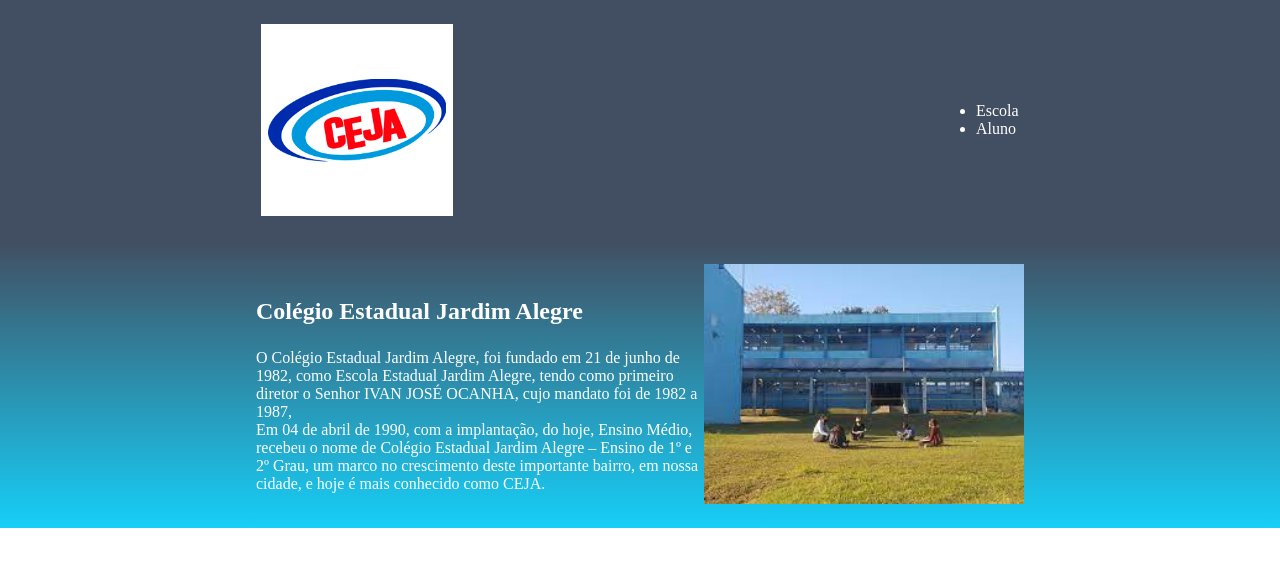
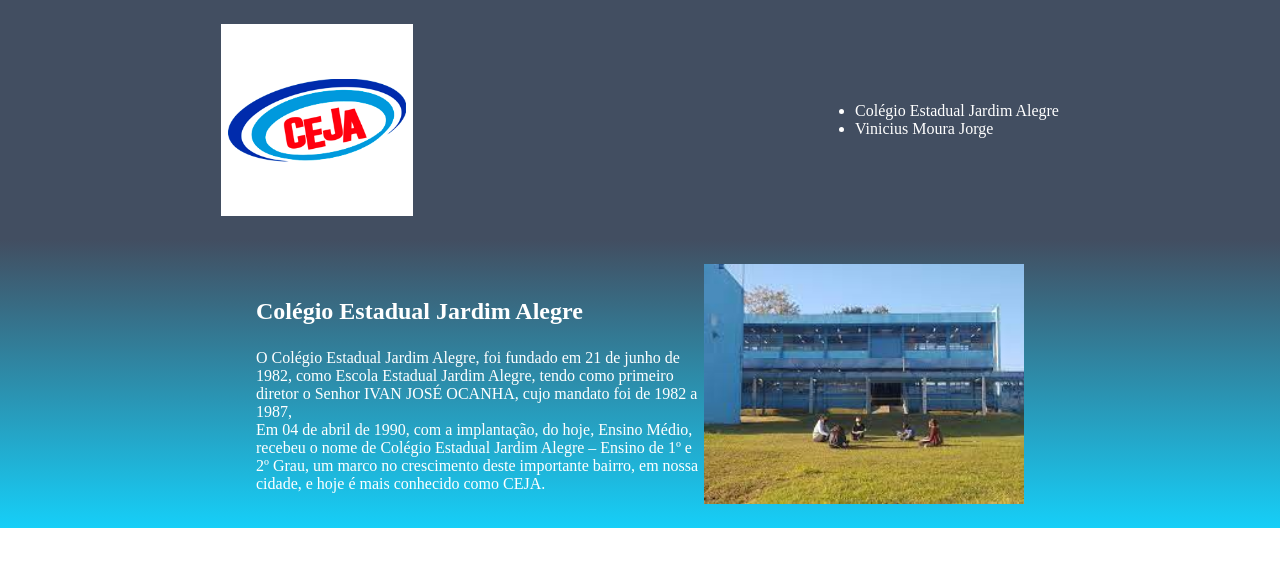
Before and after one commit to RALUCADO06/VINICIUS-SITE, a plain HTML site: page index.html in a window 1280 px wide. Drawn offline with Linux system fonts and the light colour scheme.

Commit message:
NOVO SITE

```diff
--- a/index.html
+++ b/index.html
@@ -10,8 +10,8 @@
     <header class="cabecalho">
         <img class="cabecalho-imagem" src="favicon_logo_nova.png" alt="LOGO DO CEJA">
         <ul class="cabecalho-lista">
-            <li class="Colégio Estadual Jardim Alegre">Escola</li>
-            <li class="Vinicius Moura Jorge">Aluno</li>
+            <li class="Colégio Estadual Jardim Alegre">Colégio Estadual Jardim Alegre</li>
+            <li class="Vinicius Moura Jorge">Vinicius Moura Jorge</li>
         </ul>
     </header>
 
```
